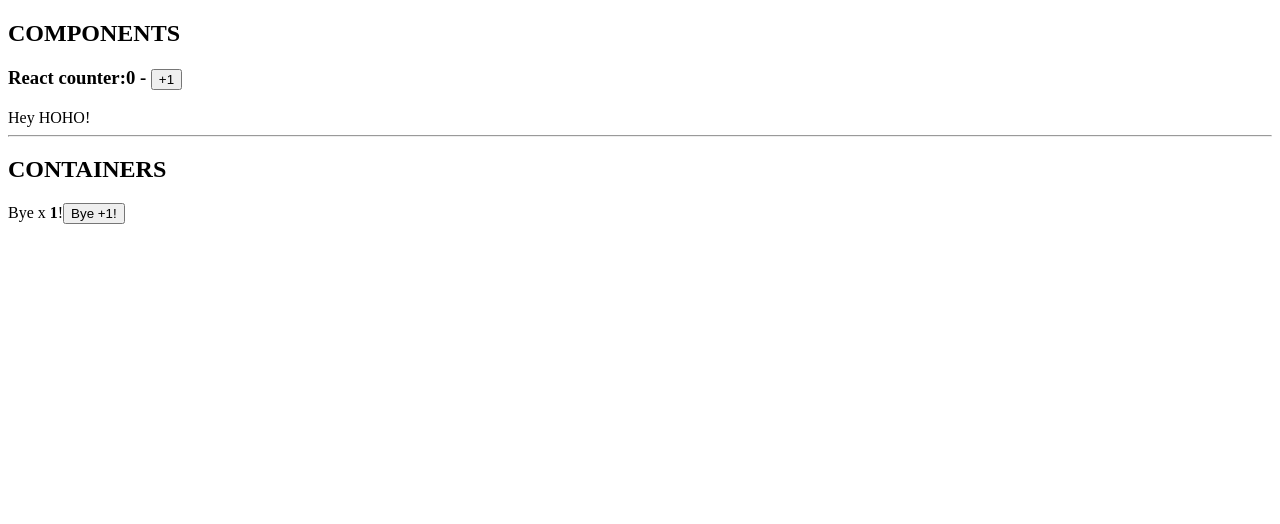
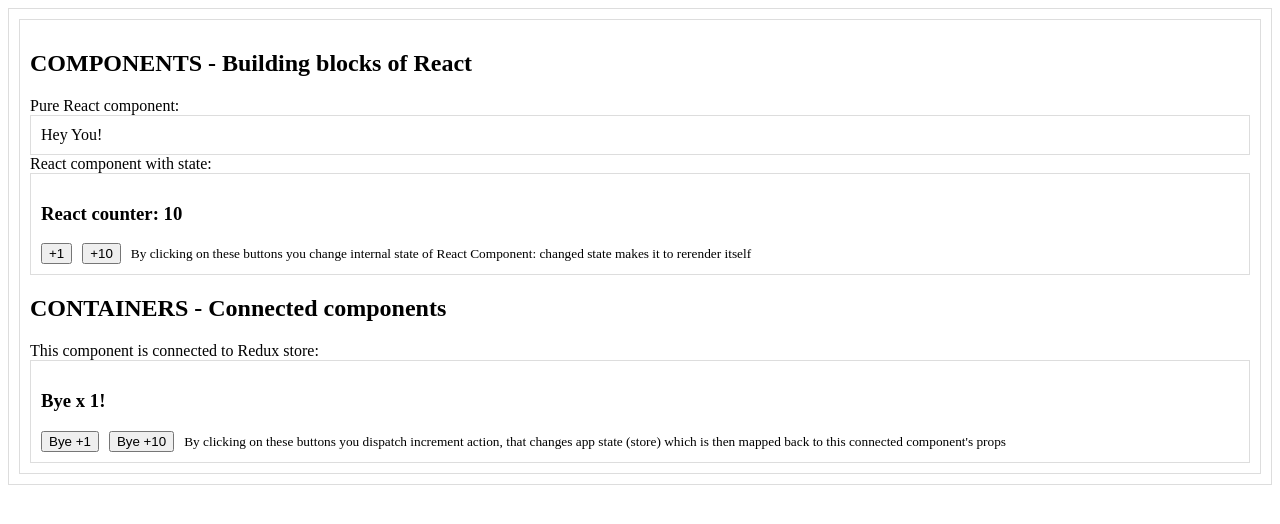
Before and after one commit to mseimys/minimal-react-redux, a React app: page / in a window 1280 px wide. Shown: the top 524 px of the page. Built offline with nearby package versions, Linux system fonts and the light colour scheme.

Commit message:
Added descriptions to buttons

```diff
--- a/index.html
+++ b/index.html
@@ -3,6 +3,10 @@
   <head>
     <meta charset="UTF-8">
     <title>React-Redux</title>
+    <style>
+      button { margin-right: 10px; }
+      div { border: 1px solid #DDD; padding: 10px; }
+    </style>
   </head>
   <body>
     <div id="app"></div>
--- a/src/components/hello.jsx
+++ b/src/components/hello.jsx
@@ -9,14 +9,16 @@
 export class Hello extends React.Component {
     constructor() {
         super();
-        this.state = { counter: 0 };
+        this.state = { counter: 10 };
     }
-    handleClick() {
-        this.setState({counter: this.state.counter + 1});
+    handleClick(amount) {
+        this.setState({counter: this.state.counter + amount});
     }
     render() {
-        return <h3>{this.props.name} counter:
-        {this.state.counter} - <button onClick={() => this.handleClick()}>+1</button>
-        </h3>;
+        return <div><h3>{this.props.name} counter: {this.state.counter}</h3>
+            <button onClick={() => this.handleClick(1)}>+1</button>
+            <button onClick={() => this.handleClick(10)}>+10</button>
+            <small>By clicking on these buttons you change internal state of React Component: changed state makes it to rerender itself</small>
+        </div>;
     }
 }
--- a/src/containers/bye.jsx
+++ b/src/containers/bye.jsx
@@ -2,12 +2,14 @@
 import {connect} from "react-redux";
 import {increment} from "../store";
 
-class Bye extends React.Component {
+class ByeComponent extends React.Component {
     render() {
         const {counter, onIncrementClick} = this.props;
         return <div>
-            Bye x <b>{counter}</b>!
-            <button onClick={() => onIncrementClick(1)}>Bye +1!</button>
+            <h3>Bye x <b>{counter}</b>!</h3>
+            <button onClick={() => onIncrementClick(1)}>Bye +1</button>
+            <button onClick={() => onIncrementClick(10)}>Bye +10</button>
+            <small>By clicking on these buttons you dispatch increment action, that changes app state (store) which is then mapped back to this connected component's props</small>
         </div>;
     }
 }
@@ -22,7 +24,7 @@
     }
 });
 
-export default connect(
+export const Bye = connect(
     mapStateToProps,
     mapDispatchToProps
-)(Bye);
+)(ByeComponent);
--- a/src/index.jsx
+++ b/src/index.jsx
@@ -3,19 +3,17 @@
 import {Provider} from "react-redux";
 
 import {Hello, Hey} from "./components/hello";
-import Bye from "./containers/bye";
+import {Bye} from "./containers/bye";
 import store from "./store";
-
 
 ReactDOM.render(
     <Provider store={store}>
         <div>
-            <h2>COMPONENTS</h2>
-            <Hello name="React" />
-            <Hey name="HOHO" />
-            <hr/>
-            <h2>CONTAINERS</h2>
-            <Bye />
+            <h2>COMPONENTS - Building blocks of React</h2>
+            Pure React component: <Hey name="You" />
+            React component with state: <Hello name="React" />
+            <h2>CONTAINERS - Connected components</h2>
+            This component is connected to Redux store: <Bye />
         </div>
     </Provider>,
     document.getElementById("app")
--- a/src/store.js
+++ b/src/store.js
@@ -2,7 +2,7 @@
 
 /* Counter reducer */
 const initialCounter = 1;
-const INCREMENT = "INCREMENT";
+const INCREMENT = "my-module/INCREMENT";
 
 export function increment(by) {
     return {
@@ -21,9 +21,8 @@
 }
 
 /* Store */
-
 const rootReducer = combineReducers({
-    counter
-})
+    counter: counter
+});
 
 export default createStore(rootReducer);
```
Also changed, not shown: 1 other file (tests, documents, lock files or other folders).
